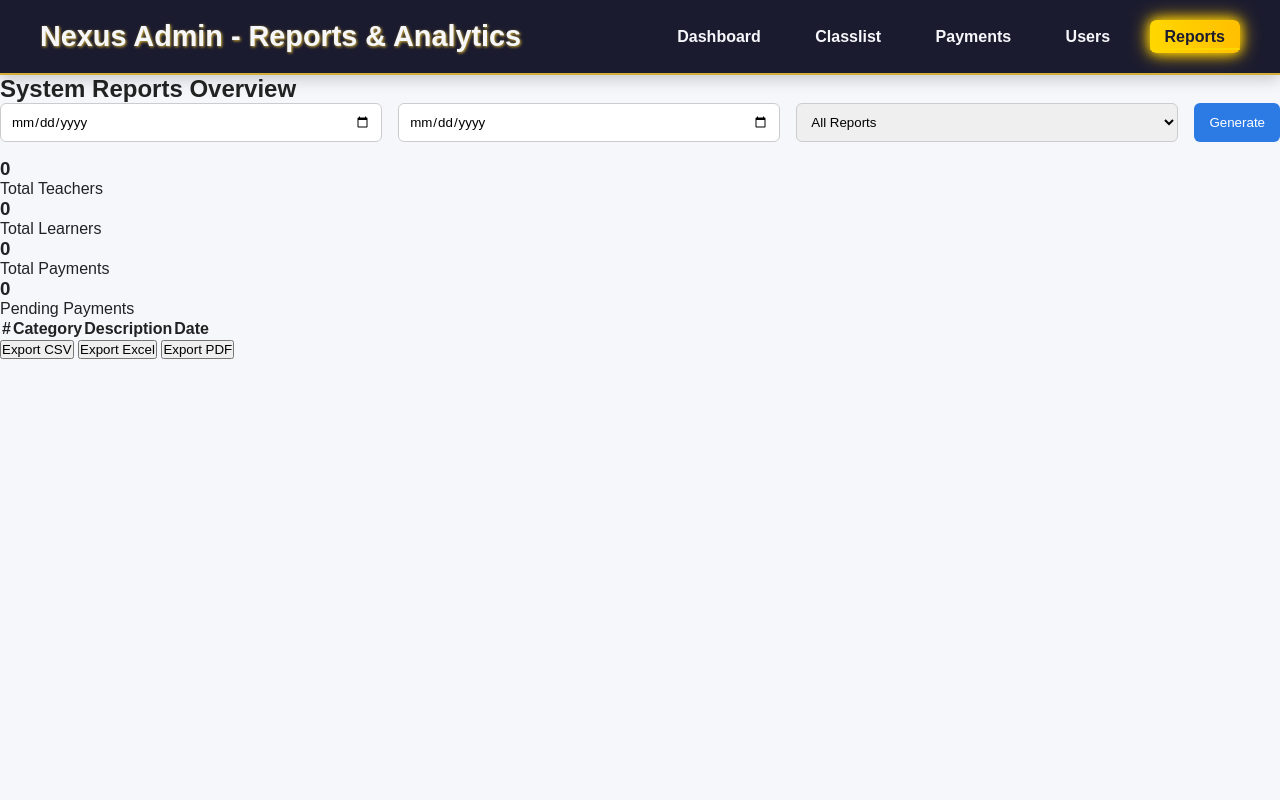
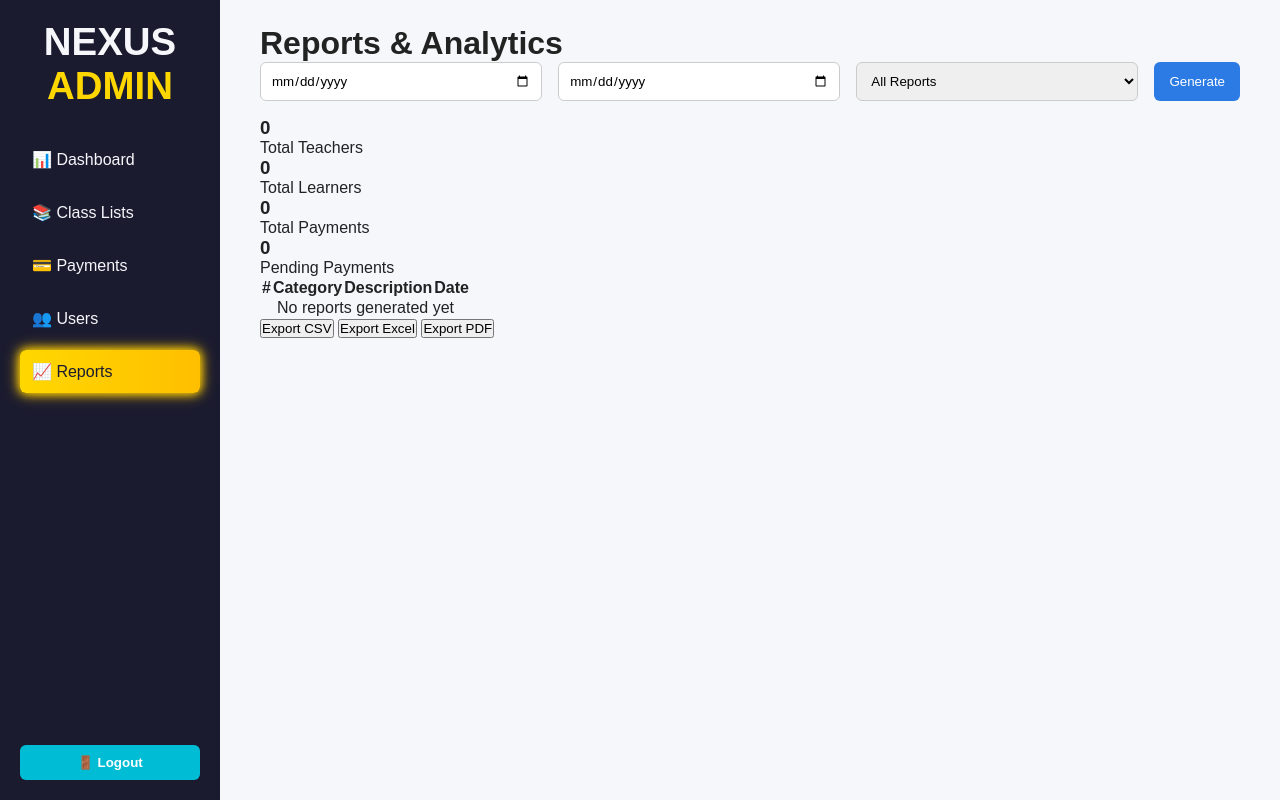
Before and after one commit to montie-tech/Learning-system, a plain HTML site: page fronted/admin/reports.html in a window 1280 px wide. Drawn offline with Linux system fonts and the light colour scheme.

Commit message:
report ui fixed

```diff
--- a/fronted/admin/reports.html
+++ b/fronted/admin/reports.html
@@ -7,24 +7,30 @@
   <link rel="stylesheet" href="admin.css" />
 </head>
 <body>
-  <!-- ===== HEADER ===== -->
-  <header class="admin-header">
-    <h1>Nexus Admin - Reports & Analytics</h1>
+  <div class="admin-wrapper">
+    <!-- ===== SIDEBAR ===== -->
+    <aside class="sidebar">
+      <div class="logo">
+        <h2>NEXUS<span> ADMIN</span></h2>
+      </div>
       <nav>
-      <a href="dashboard.html">Dashboard</a>
-      <a href="classlist.html">Classlist</a>
-      <a href="payments.html">Payments</a>
-      <a href="users.html">Users</a>
-      <a href="reports.html" class="active">Reports</a>
+        <a href="dashboard.html">📊 Dashboard</a>
+        <a href="classlist.html">📚 Class Lists</a>
+        <a href="payments.html">💳 Payments</a>
+        <a href="users.html">👥 Users</a>
+        <a href="reports.html" class="active">📈 Reports</a>
       </nav>
+      <button class="logout-btn" id="logoutBtn">🚪 Logout</button>
+    </aside>
+
+    <!-- ===== MAIN CONTENT ===== -->
+    <main class="main-content">
+      <header class="header">
+        <h1>Reports & Analytics</h1>
       </header>
 
-  <!-- ===== MAIN CONTAINER ===== -->
-  <main class="admin-container">
+      <!-- Filter -->
       <section class="report-section">
-      <h2>System Reports Overview</h2>
-
-      <!-- Filter -->
         <div class="filter-bar">
           <input type="date" id="startDate" />
           <input type="date" id="endDate" />
@@ -68,7 +74,7 @@
             </tr>
           </thead>
           <tbody id="reportTableBody">
-          <!-- Reports dynamically inserted -->
+            <tr><td colspan="4" style="text-align:center;">No reports generated yet</td></tr>
           </tbody>
         </table>
 
@@ -80,7 +86,14 @@
         </div>
       </section>
     </main>
+  </div>
 
+  <script>
+    // Logout redirect
+    document.getElementById('logoutBtn').addEventListener('click', () => {
+      window.location.href = '../index.html'; // set your homepage path
+    });
+  </script>
   <script src="admin.js"></script>
 </body>
 </html>
```
Lines whose indentation alone changed are shown as unchanged.
